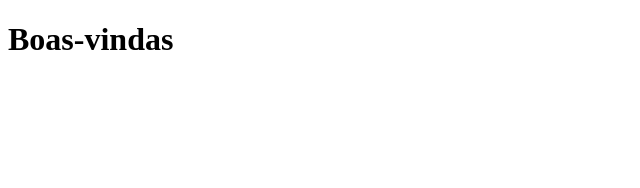
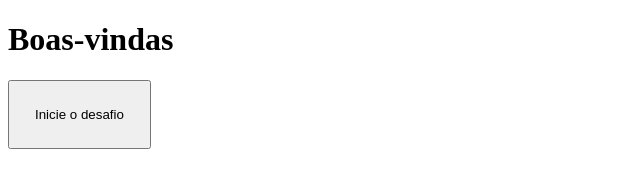
Before and after one commit to lucaslinyker/javascript, a plain HTML site: page desafios/d002/boas-vindas.html in a window 1280 px wide. Shown: the whole page, without its empty margins (0-640 px from the left). Drawn offline with Linux system fonts and the light colour scheme.

Commit message:
Atualizei boas-vindas.html

```diff
--- a/desafios/d002/boas-vindas.html
+++ b/desafios/d002/boas-vindas.html
@@ -5,8 +5,21 @@
     <meta http-equiv="X-UA-Compatible" content="IE-edge">
     <meta name="viewport" content="width=device-width,initial-scale=1.0">
     <title>Desafio boas-vindas</title>
+    <style>
+        button {
+            padding: 25px;
+        }
+    </style>
 </head>
 <body>
     <h1>Boas-vindas</h1>
+    <button onclick='welcome()'>Inicie o desafio</button>
+    <script>
+        function welcome() {
+            const name = prompt('Qual é o seu nome?')
+            const age = prompt(`Olá, ${name}! Quantos anos você tem?`)
+            alert(`Acabei de conhecer Gustavo Guanabara, que tem 42 anos de idade!`)
+        }
+    </script>
 </body>
 </html>
```
